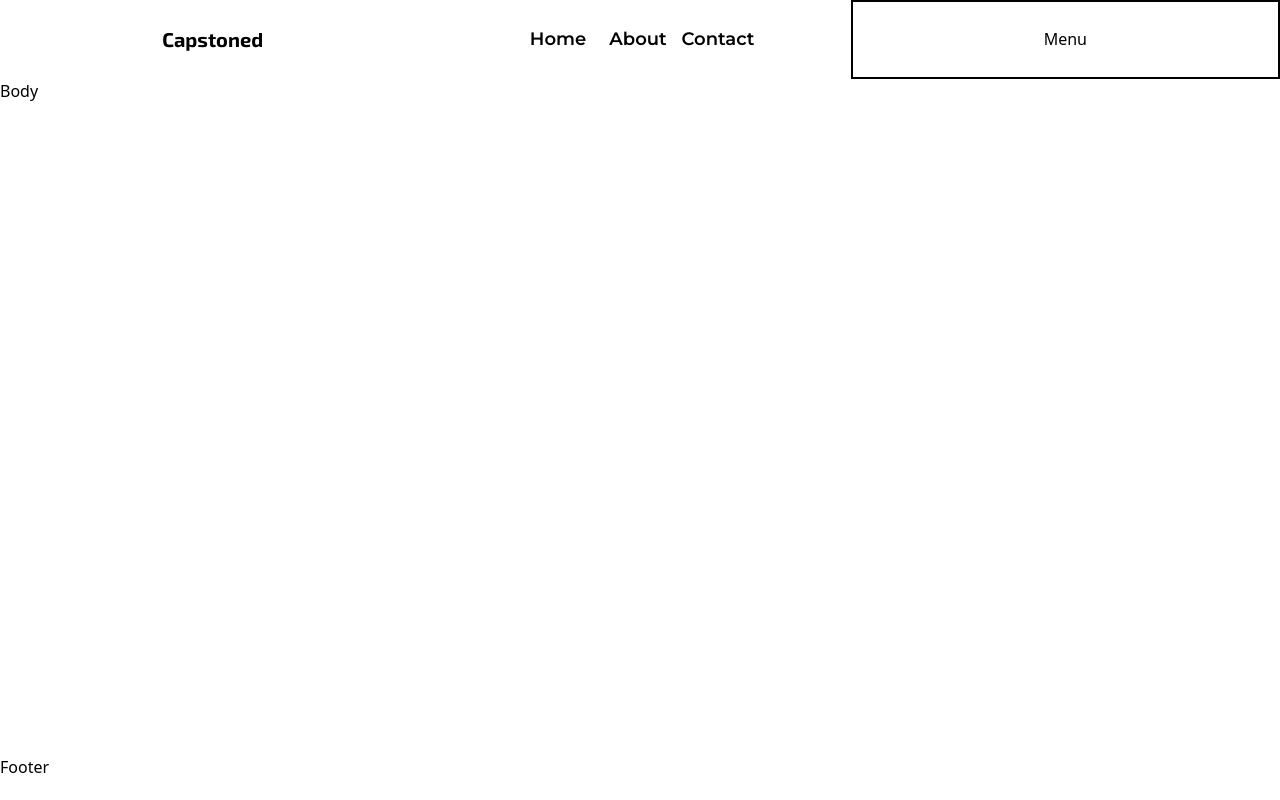
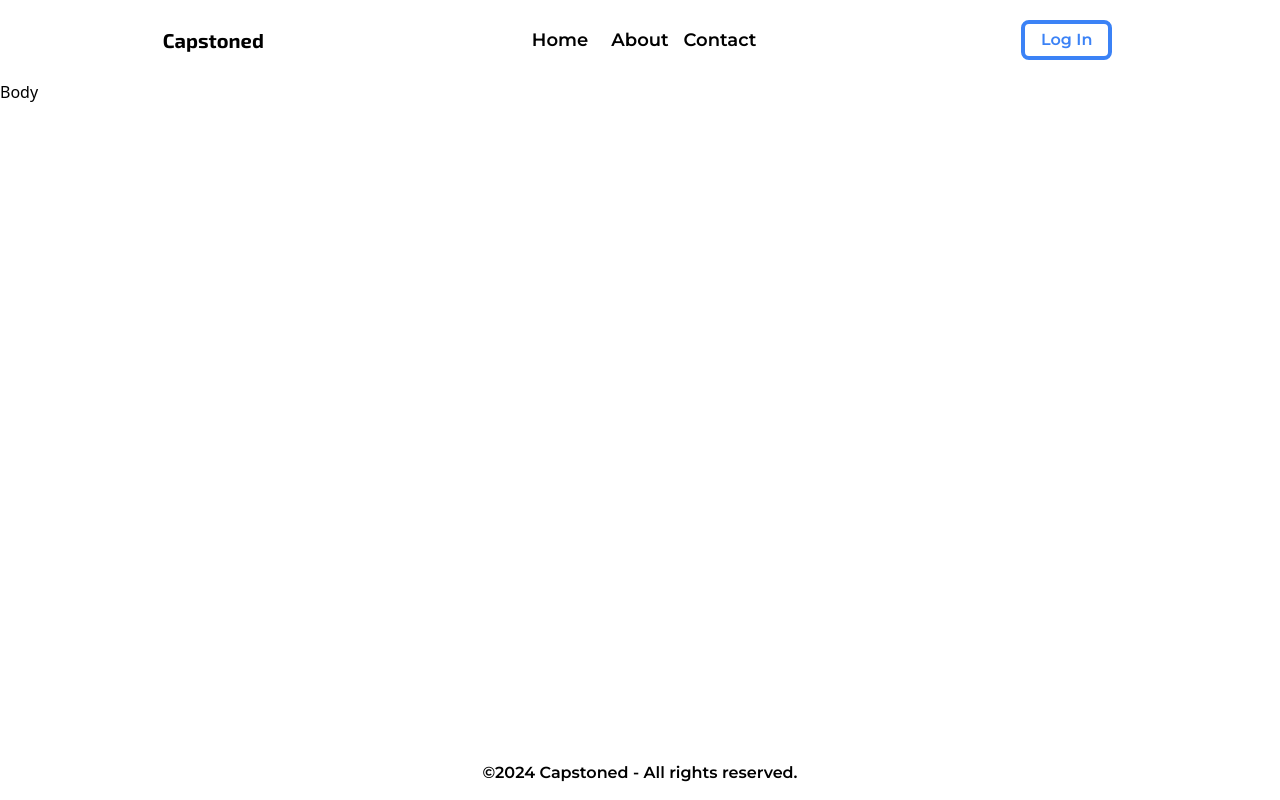
Before and after one commit to Vishal-Das-01/Final-Year-Project-Capstoned, a Next.js app: page / in a window 1280 px wide. Built offline with nearby package versions, Linux system fonts and the light colour scheme.

Commit message:
Developed Navbar and Footer components. Added login page

```diff
--- a/src/app/(landing_page)/_components/Footer/Footer.jsx
+++ b/src/app/(landing_page)/_components/Footer/Footer.jsx
@@ -1,7 +1,17 @@
 export default function Footer(props){
 	return (
-		<div className="h-20 w-full flex items-center ">
-			Footer
-		</div>
+		<footer className="h-16 w-full flex items-center space-between ">
+			<div className="left flex flex-1 h-full w-full items-center justify-center  ">
+
+			</div>
+			<div className="center flex flex-1 h-full w-full items-center justify-center ">
+				<p className="text-base text-black font-semibold font-montserrat">
+					&#169;{(new Date().getFullYear())} Capstoned - All rights reserved.
+				</p>
+			</div>
+			<div className="right flex flex-1 h-full w-full items-center justify-center">
+
+			</div>
+		</footer>
 	);
 }
--- a/src/app/(landing_page)/_components/Navbar/Navbar.jsx
+++ b/src/app/(landing_page)/_components/Navbar/Navbar.jsx
@@ -1,9 +1,10 @@
 import Brand from "./_components/Brand/Brand.jsx";
 import NavbarMenuLink from "./_components/NavbarMenuLink/NavbarMenuLink.jsx";
+import ActionButtonLink from "./_components/ActionButtonLink/ActionButtonLink.jsx";
 
 export default function Navbar(props){
 	return (
-		<nav className="h-24 w-full flex items-center space-between">
+		<nav className="h-24 w-full flex items-center space-between ">
 			<div className="left flex flex-1 h-full w-full items-center justify-center  ">
 				<Brand href="/">
 					Capstoned
@@ -20,9 +21,18 @@ export default function Navbar(props){
 					Contact
 				</NavbarMenuLink>
 			</div>
-			<div className="right flex flex-1 h-full w-full items-center justify-center border-2 border-black">
-				Menu
+			<div className="right flex flex-1 h-full w-full items-center justify-center">
+				<ActionButtonLink href="/login" filled={false}>
+					Log In
+				</ActionButtonLink>
 			</div>
 		</nav>
 	);
 }
+
+
+// Deleted sign up button code below.
+
+//<ActionButtonLink href="/" filled={true}>
+//	Sign Up
+//</ActionButtonLink>
--- a/src/app/(landing_page)/_components/Navbar/_components/ActionButtonLink/ActionButtonLink.jsx
+++ b/src/app/(landing_page)/_components/Navbar/_components/ActionButtonLink/ActionButtonLink.jsx
@@ -0,0 +1,14 @@
+import Link from "next/link";
+import styles from "./ActionButtonLink.module.css";
+
+export default function ActionButtonLink({children, href, filled}){
+	return (
+		<div className={`${styles.actionButtonLinkDiv} flex items-center justify-center px-4 border-4 border-blue-500 rounded-lg mx-4 ${filled ? "bg-blue-500 hover:bg-blue-400 hover:border-blue-400" : "bg-white hover:bg-slate-100"}`}>
+			<Link href={href}>
+				<p className={`text-base font-semibold font-montserrat ${filled ? "text-white" : "text-blue-500"} }`}>
+					{children}
+				</p>
+			</Link>
+		</div>
+	);
+}
--- /dev/null
+++ b/src/app/(landing_page)/_components/Navbar/_components/ActionButtonLink/ActionButtonLink.module.css
@@ -0,0 +1,4 @@
+.actionButtonLinkDiv{
+	padding-bottom: 4.25px;
+	padding-top: 4.25px;
+}
--- /dev/null
+++ b/src/app/(login_page)/login/page.jsx
@@ -0,0 +1,7 @@
+export default function LoginPage(props){
+	return (
+		<div className="">
+			Login
+		</div>
+	);
+}
```
